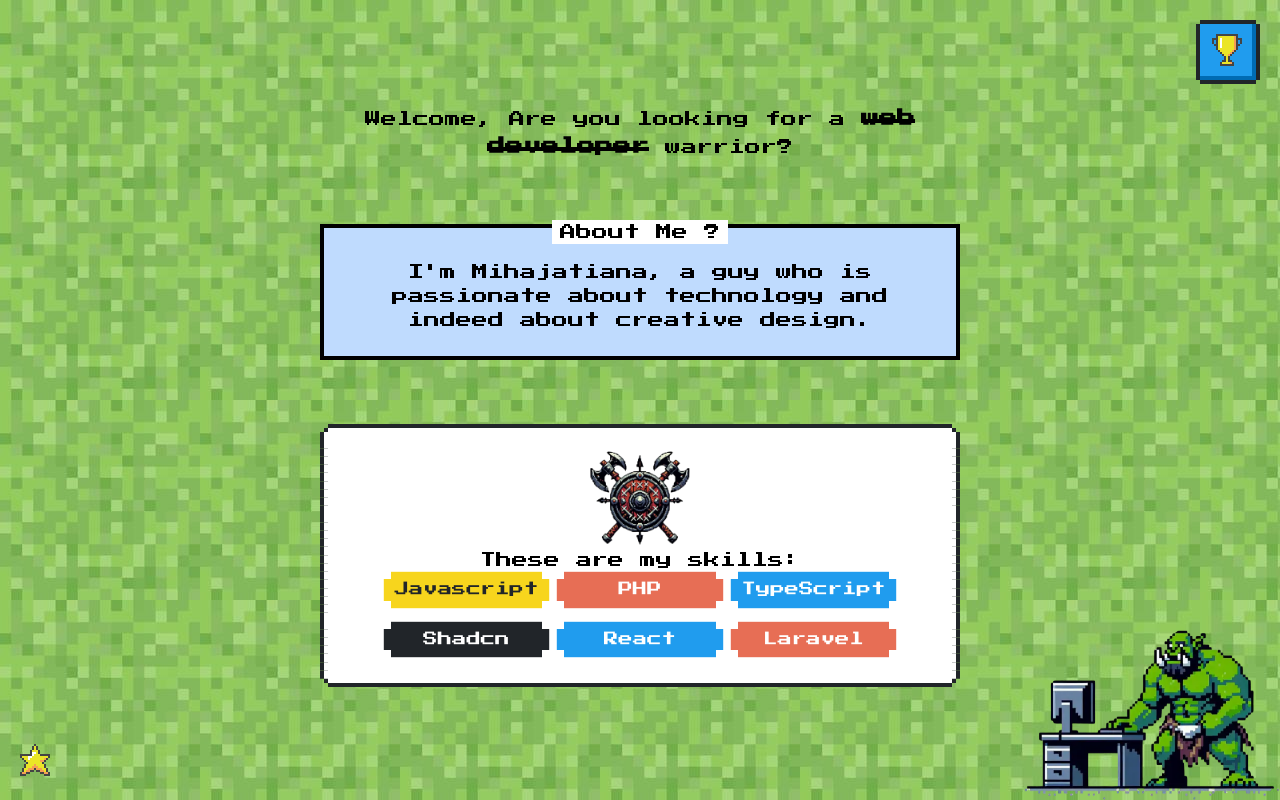
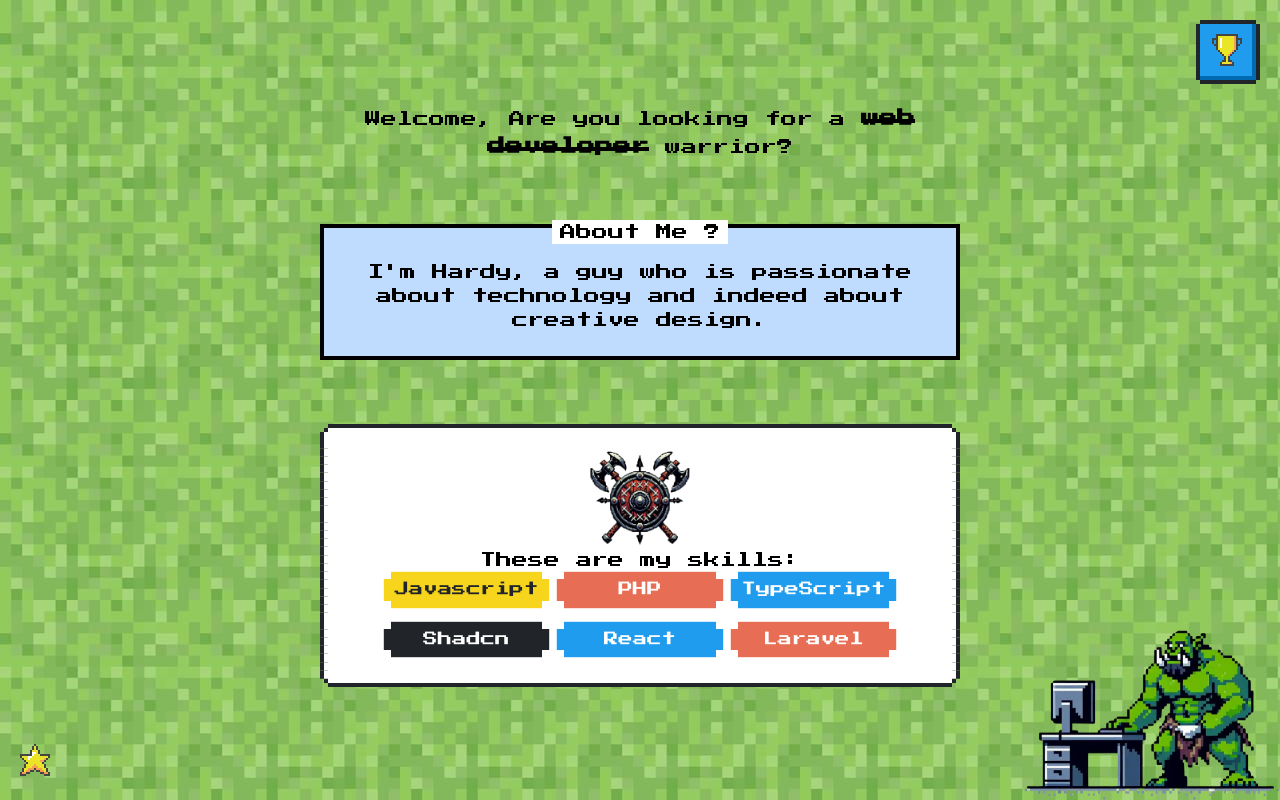
Before and after one commit to SylvHardDev/8bit-portfolio, a Next.js app: page / in a window 1280 px wide. Built offline with nearby package versions, Linux system fonts and the light colour scheme.

Commit message:
update page

```diff
--- a/app/page.tsx
+++ b/app/page.tsx
@@ -20,7 +20,7 @@ export default function Home() {
         <div className="nes-container with-title is-centered bg-blue-200">
           <p className="title">About Me ?</p>
           <p>
-            I&apos;m Mihajatiana, a guy who is passionate about technology and
+            I&apos;m Hardy, a guy who is passionate about technology and
             indeed about creative design.
           </p>
         </div>
```
